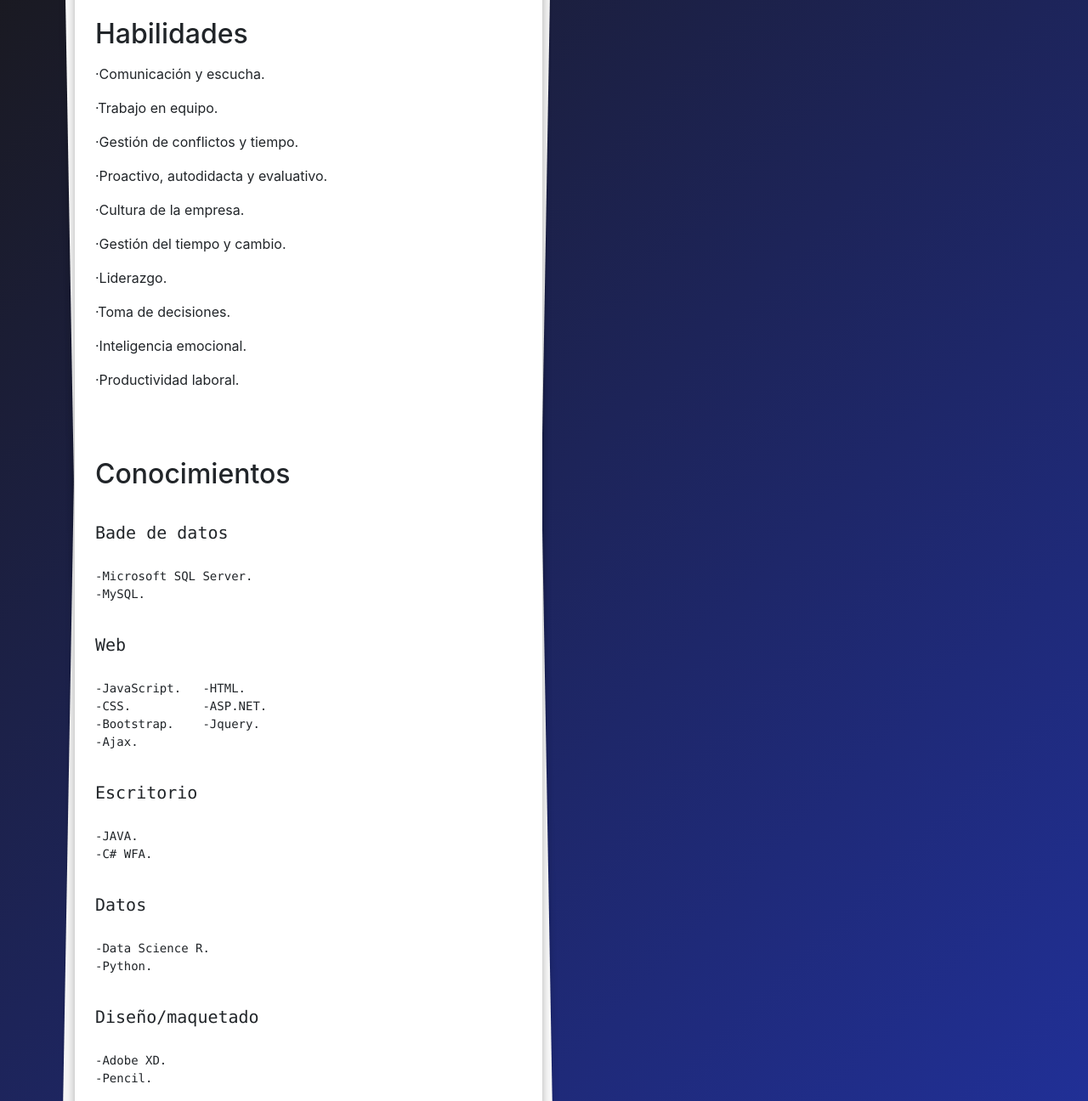
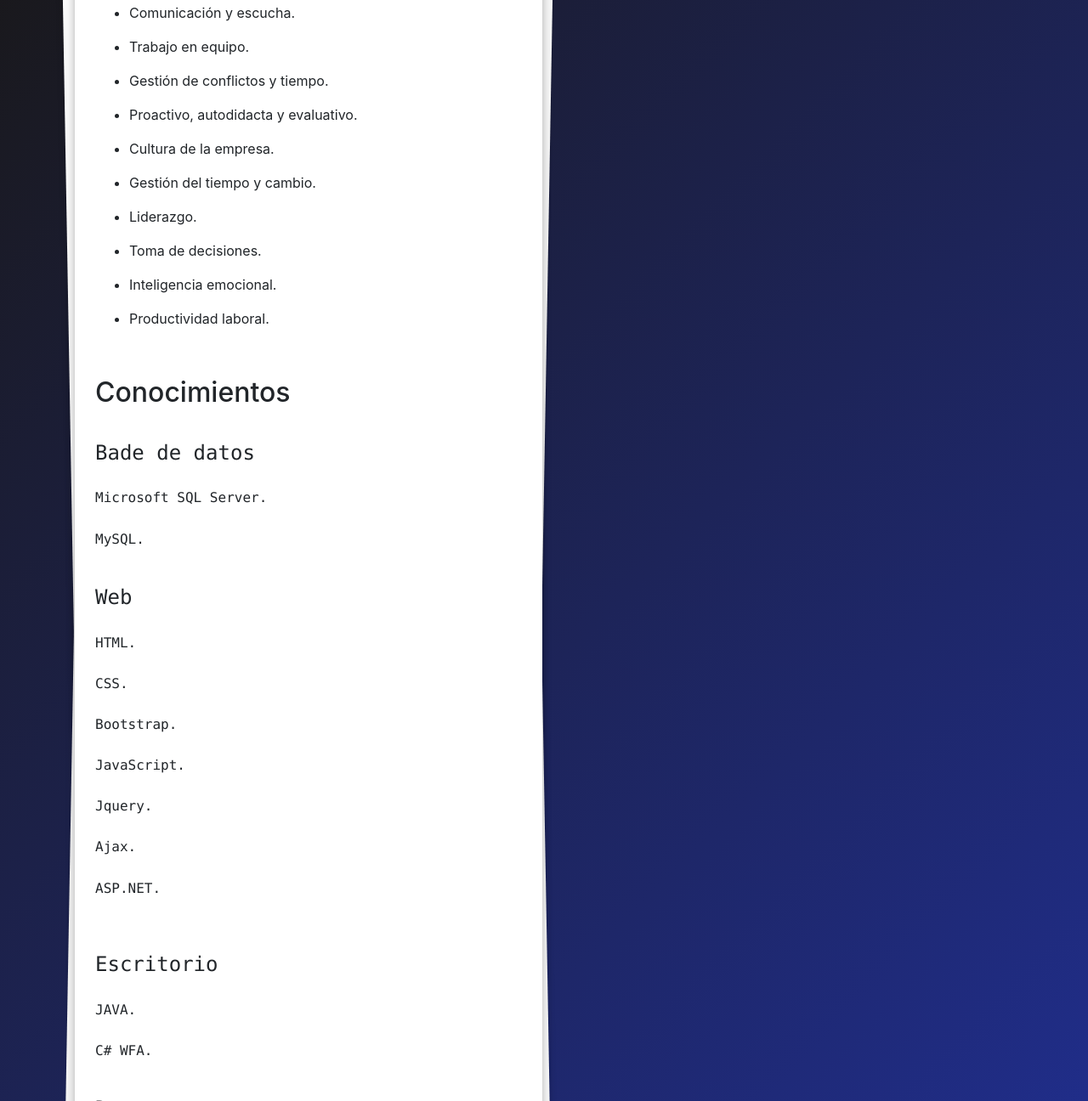
Before and after one commit to sebasmesen17/CV, a website: page index.html in a window 1280 px wide. Shown: the part 1504-2800 px from the top of the page at 85% size. Drawn offline with nearby package versions, Linux system fonts and the light colour scheme.

Commit message:
Add files via upload

```diff
--- a/index.html
+++ b/index.html
@@ -1,7 +1,7 @@
 <!doctype html>
-<html lang="en">
+<html lang="es">
    <head>
-      <title>Resume Sebastián Mesén Arias</title>
+      <title>CV Sebastián Mesén Arias</title>
       <!-- Required meta tags -->
       <meta charset="utf-8">
       <meta name="viewport" content="width=device-width,  initial-scale=1, shrink-to-fit=no">
@@ -155,7 +155,7 @@
          <section class="paper-cv">
             <div class="letter">
                <p class="paragraph-tittle-main">
-               <h1>Estimado/a, se adjunta mi CV:</h1>
+               <h1>Resumen:</h1>
                </p><br>
                <p class="tittle-paragraph-cv">
                <h2>Perfil</h2>
@@ -166,74 +166,79 @@
                      <li><p class="paragraph-text-cv">Expositor del tema “Instalación, configuración y ambientación del sistema operativo libre Ubuntu” en el Convivio Centroamericano de Software Libre Panamá-Costa Rica en el año 2017.</p></li>
                         <li><p class="paragraph-text-cv">Participante y miembro activo de la comunidad de Software Libre de la Universidad de Costa Rica.</p></li>
                </ul>
-
-               <br><br>
+               <br>
                <p class="tittle-paragraph-cv">
                <h2>Educación</h2>
                </p>
-               <p class="paragraph-text-cv">·Graduado de la carrera de Informática Empresarial en la UCR.</p>
-               <p class="paragraph-text-cv">·Graduado de la especialización en BigData y análisis de datos con Python en la Universidad Fidélitas.</p>
-               <br><br>
+               <ul>
+                  <li><p class="paragraph-text-cv">Graduado de la carrera de Informática Empresarial en la UCR.</p></li>
+                  <li><p class="paragraph-text-cv">Graduado de la especialización en BigData y análisis de datos con Python en la Universidad Fidélitas.</p></li>
+               </ul>
+               <br>
                <p class="tittle-paragraph-cv">
                <h2>Habilidades</h2>
                </p>
-               <p class="paragraph-text-cv">·Comunicación y escucha.</p>
-               <p class="paragraph-text-cv">·Trabajo en equipo.</p>
-               <p class="paragraph-text-cv">·Gestión de conflictos y tiempo.</p>
-               <p class="paragraph-text-cv">·Proactivo, autodidacta y evaluativo.</p>
-               <p class="paragraph-text-cv">·Cultura de la empresa.</p>
-               <p class="paragraph-text-cv">·Gestión del tiempo y cambio.	</p>
-               <p class="paragraph-text-cv">·Liderazgo.</p>
-               <p class="paragraph-text-cv">·Toma de decisiones. </p>
-               <p class="paragraph-text-cv">·Inteligencia emocional.</p>
-               <p class="paragraph-text-cv">·Productividad laboral. </p>
-               <br><br>
+               <ul>
+                  <li><p class="paragraph-text-cv">Comunicación y escucha.</p></li>
+                  <li><p class="paragraph-text-cv">Trabajo en equipo.</p></li>
+                  <li><p class="paragraph-text-cv">Gestión de conflictos y tiempo.</p></li>
+                  <li><p class="paragraph-text-cv">Proactivo, autodidacta y evaluativo.</p></li>
+                  <li><p class="paragraph-text-cv">Cultura de la empresa.</p></li>
+                  <li><p class="paragraph-text-cv">Gestión del tiempo y cambio.	</p></li>
+                  <li><p class="paragraph-text-cv">Liderazgo.</p></li>
+                  <li><p class="paragraph-text-cv">Toma de decisiones. </p></li>
+                  <li><p class="paragraph-text-cv">Inteligencia emocional.</p></li>
+                  <li><p class="paragraph-text-cv">Productividad laboral. </p></li>
+               </ul> <br>
                <p class="tittle-paragraph-cv">
                   <h2>Conocimientos</h2>
                   </p>
                <p class="paragraph-text-cv">
                <pre>
-<h5>Bade de datos</h5>
--Microsoft SQL Server.
--MySQL.</pre>
+<h4>Bade de datos</h5>
+<h6>Microsoft SQL Server.</h6>
+<h6>MySQL.</h6></pre>
                </p>
                <p class="paragraph-text-cv">
                <pre>
-<h5>Web</h5>
--JavaScript.   -HTML.
--CSS.          -ASP.NET.
--Bootstrap.    -Jquery.
--Ajax.
+<h4>Web</h5>
+<h6>HTML.</h6>
+<h6>CSS.</h6>
+<h6>Bootstrap.</h6>
+<h6>JavaScript.</h6>
+<h6>Jquery.</h6>
+<h6>Ajax.</h6>
+<h6>ASP.NET.</h6>
 </pre>
                </p>
                <p class="paragraph-text-cv">
                <pre>
-<h5>Escritorio</h5>
--JAVA.
--C# WFA.</pre>
+<h4>Escritorio</h5>
+<h6>JAVA.</h6>
+<h6>C# WFA.</h6></pre>
                </p>
                <p class="paragraph-text-cv">
                <pre>
-<h5>Datos</h5>
--Data Science R.
--Python.</pre>
+<h4>Datos</h5>
+<h6>Data Science R.</h6>
+<h6>Python.</pre></h6>
                </p>
                <p class="paragraph-text-cv">
                <pre>
-<h5>Diseño/maquetado</h5>
--Adobe XD.
--Pencil.</pre>
+<h4>Diseño/maquetado</h5>
+<h6>Adobe XD.</h6>
+<h6>Pencil.</h6></pre>
                </p>
                <p class="paragraph-text-cv">
                   <pre>
-   <h5>Manejo de ideas</h5>
--MIRO.
--MindMeister.</pre>
+   <h4>Manejo de ideas</h5>
+<h6>MIRO.</h6>
+<h6>MindMeister.</h6></pre>
                   </p>
                <p class="paragraph-text-cv">
                <pre>
-<h5>CMS</h5>
--WordPress.</pre>
+<h4>CMS</h5>
+<h6>WordPress.</h6></pre>
                </p>
             </div>
          </section>
```
